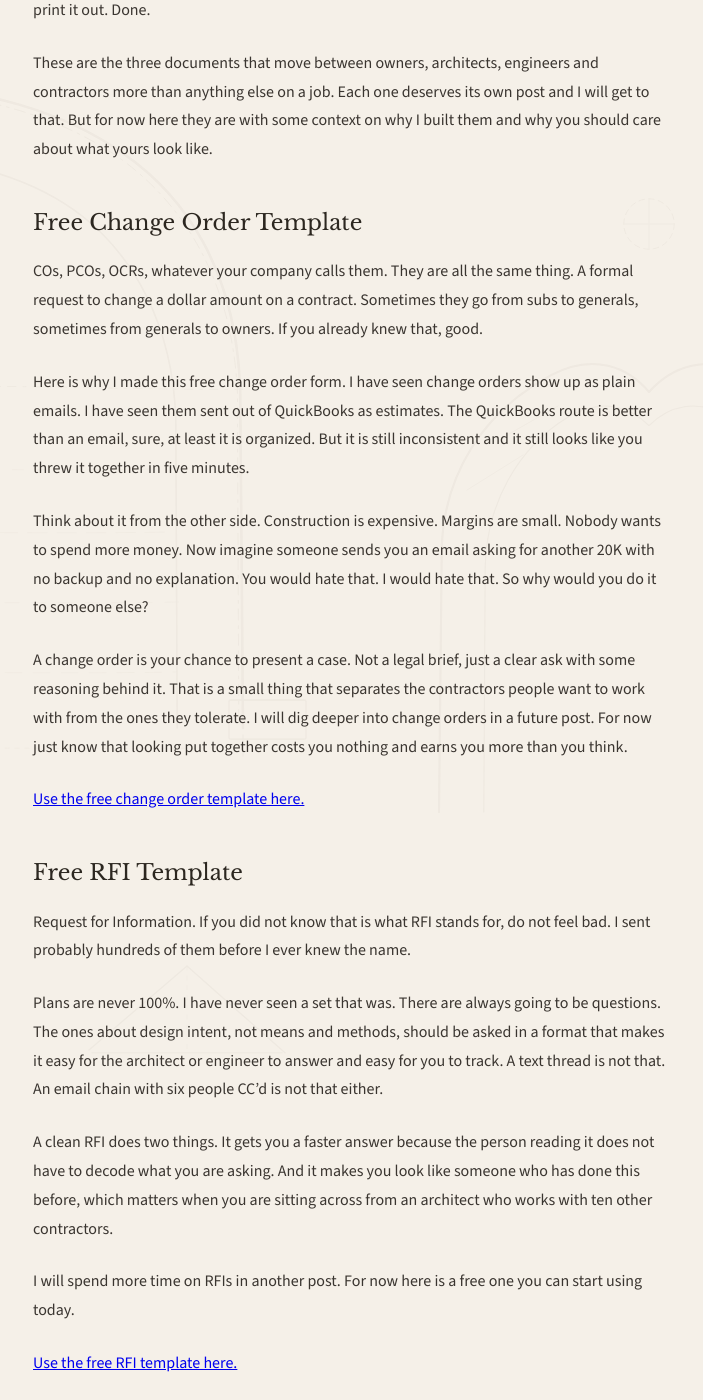
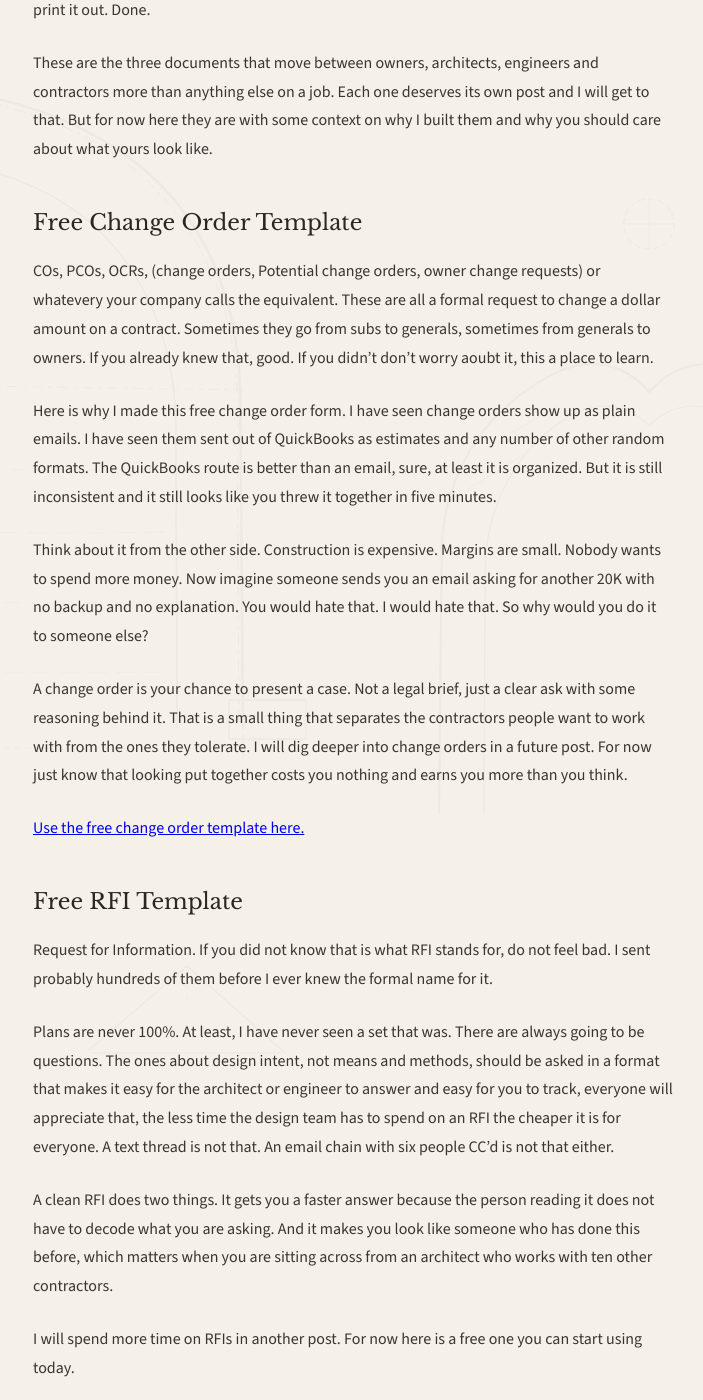
Before and after one commit to oldmanyellsathema/Conwair, a Jekyll site: the page built from _posts/2026-04-11-free-change-order-rfi-submittal-templates.md, in a window 1280 px wide and 1400 px high, scrolled down 373 px. Shown: the whole window, without its empty margins (271-974 px from the left). Built offline with Jekyll 4.4.1, drawn with Linux system fonts in a browser that asks for light colours.

Commit message:
Clarify change order and RFI explanations
Updated the explanations for change orders and RFIs for clarity and consistency. Improved phrasing and added context to enhance understanding.

```diff
--- a/_posts/2026-04-11-free-change-order-rfi-submittal-templates.md
+++ b/_posts/2026-04-11-free-change-order-rfi-submittal-templates.md
@@ -14,9 +14,9 @@ These are the three documents that move between owners, architects, engineers an
 
 ## Free Change Order Template
 
-COs, PCOs, OCRs, whatever your company calls them. They are all the same thing. A formal request to change a dollar amount on a contract. Sometimes they go from subs to generals, sometimes from generals to owners. If you already knew that, good.
+COs, PCOs, OCRs, (change orders, Potential change orders, owner change requests) or whatevery your company calls the equivalent. These are all a formal request to change a dollar amount on a contract. Sometimes they go from subs to generals, sometimes from generals to owners. If you already knew that, good. If you didn't don't worry aoubt it, this a place to learn.
 
-Here is why I made this free change order form. I have seen change orders show up as plain emails. I have seen them sent out of QuickBooks as estimates. The QuickBooks route is better than an email, sure, at least it is organized. But it is still inconsistent and it still looks like you threw it together in five minutes.
+Here is why I made this free change order form. I have seen change orders show up as plain emails. I have seen them sent out of QuickBooks as estimates and any number of other random formats. The QuickBooks route is better than an email, sure, at least it is organized. But it is still inconsistent and it still looks like you threw it together in five minutes.
 
 Think about it from the other side. Construction is expensive. Margins are small. Nobody wants to spend more money. Now imagine someone sends you an email asking for another 20K with no backup and no explanation. You would hate that. I would hate that. So why would you do it to someone else?
 
@@ -26,9 +26,9 @@ A change order is your chance to present a case. Not a legal brief, just a clear
 
 ## Free RFI Template
 
-Request for Information. If you did not know that is what RFI stands for, do not feel bad. I sent probably hundreds of them before I ever knew the name.
+Request for Information. If you did not know that is what RFI stands for, do not feel bad. I sent probably hundreds of them before I ever knew the formal name for it.
 
-Plans are never 100%. I have never seen a set that was. There are always going to be questions. The ones about design intent, not means and methods, should be asked in a format that makes it easy for the architect or engineer to answer and easy for you to track. A text thread is not that. An email chain with six people CC'd is not that either.
+Plans are never 100%. At least, I have never seen a set that was. There are always going to be questions. The ones about design intent, not means and methods, should be asked in a format that makes it easy for the architect or engineer to answer and easy for you to track, everyone will appreciate that, the less time the design team has to spend on an RFI the cheaper it is for everyone. A text thread is not that. An email chain with six people CC'd is not that either.
 
 A clean RFI does two things. It gets you a faster answer because the person reading it does not have to decode what you are asking. And it makes you look like someone who has done this before, which matters when you are sitting across from an architect who works with ten other contractors.
 
```
